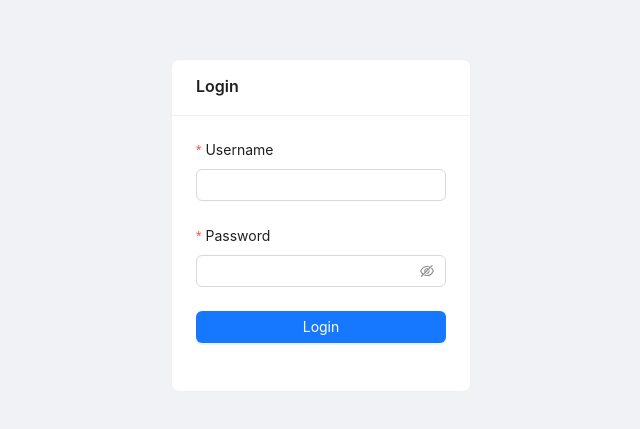
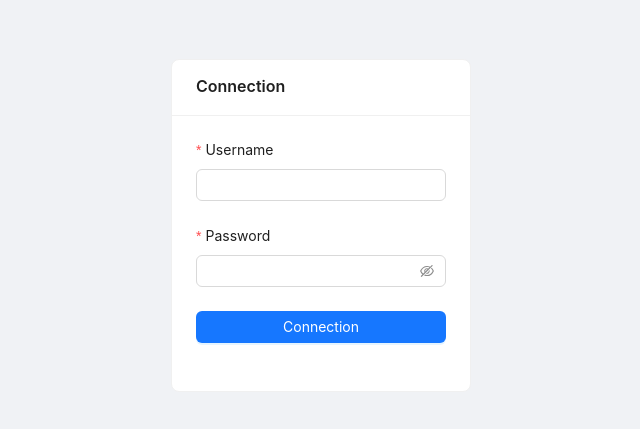
Before and after one commit to Salsassoc/salsassoc3, a React (Create React App) app: page /login in a window 1280 px wide. Shown: the part 175-604 px from the top of the page, without its empty margins (319-959 px from the left). Built offline with nearby package versions, Linux system fonts and the light colour scheme.

Commit message:
Add support for translation

```diff
--- a/src/layout/AppMenu.js
+++ b/src/layout/AppMenu.js
@@ -4,6 +4,8 @@ import {
   DashboardOutlined,
   SettingOutlined,
 } from '@ant-design/icons';
+
+import i18n from '../utils/i18n.js';
 
 export function getAppMenu()
 {
@@ -19,14 +21,14 @@ export function getAppMenu()
     }
 
     appMenu.route.routes.push({
-        name: 'Dashboard',
+        name: i18n.t('menu.dashboard'),
         path: getAdminUrl("/home"),
         icon: <DashboardOutlined />,
     });
 
     //About
     appMenu.route.routes.push({
-        name: 'Settings',
+        name: i18n.t('menu.settings'),
         path: getAdminUrl("/settings"),
         icon: <SettingOutlined />
     });
--- /dev/null
+++ b/src/locales/en.json
@@ -0,0 +1,13 @@
+{
+	"menu": {
+		"dashboard": "Dashboard",
+		"settings": "Settings"
+	},
+	"pages": {
+		"login": {
+			"login": "Connection",
+			"username": "Username",
+			"password": "Password"
+		}
+	}
+}
--- /dev/null
+++ b/src/locales/fr.json
@@ -0,0 +1,13 @@
+{
+	"menu": {
+		"dashboard": "Tableau de bord",
+		"settings": "Paramètres"
+	},
+	"pages": {
+		"login": {
+			"login": "Connexion",
+			"username": "Utilisateur",
+			"password": "Mot de passe"
+		}
+	}
+}
--- a/src/pages/Login.js
+++ b/src/pages/Login.js
@@ -1,5 +1,7 @@
 import React from 'react';
 import { Button, Card, Form, Input } from 'antd';
+
+import i18n from '../utils/i18n.js';
 
 const Login = ({ onLogin }) => {
   const onFinish = (values) => {
@@ -9,7 +11,7 @@ const Login = ({ onLogin }) => {
 
   return (
     <div style={{ display: 'flex', justifyContent: 'center', alignItems: 'center', height: '100vh' }}>
-      <Card title="Login" style={{ width: 300 }}>
+      <Card title={i18n.t("pages.login.login")} style={{ width: 300 }}>
         <Form
           name="login"
           layout="vertical"
@@ -17,14 +19,14 @@ const Login = ({ onLogin }) => {
           onFinish={onFinish}
         >
           <Form.Item
-            label="Username"
+            label={i18n.t("pages.login.username")}
             name="username"
             rules={[{ required: true, message: 'Please input your username!' }]}
           >
             <Input />
           </Form.Item>
           <Form.Item
-            label="Password"
+            label={i18n.t("pages.login.password")}
             name="password"
             rules={[{ required: true, message: 'Please input your password!' }]}
           >
@@ -32,7 +34,7 @@ const Login = ({ onLogin }) => {
           </Form.Item>
           <Form.Item>
             <Button type="primary" htmlType="submit" block>
-              Login
+              {i18n.t("pages.login.login")}
             </Button>
           </Form.Item>
         </Form>
--- /dev/null
+++ b/src/utils/i18n.js
@@ -0,0 +1,64 @@
+import i18n from "i18next";
+import { initReactI18next } from "react-i18next";
+import Backend from "i18next-http-backend"
+import LanguageDetector from "i18next-browser-languagedetector";
+
+import enUS from 'antd/lib/locale/en_US.js';
+import frFR from 'antd/lib/locale/fr_FR.js';
+
+import translationEN from '../locales/en.json';
+import translationFR from '../locales/fr.json';
+
+const resources = {
+  en: {
+    translation: translationEN
+  },
+  fr: {
+    translation: translationFR
+  }
+}
+
+let options = {
+  resources,
+  fallbackLng: "en", // use et if detected lng is not available
+  //saveMissing: true, // send not translated keys to endpoint
+  //debug: true,
+  react: {
+      useSuspense: false
+  },
+  interpolation: {
+    escapeValue: false
+  },
+  /*
+  backend: {
+    loadPath: `/locales/{{lng}}/translation.json`,
+    allowMultiLoading: true
+  },*/
+}
+
+i18n
+.use(Backend)
+.use(LanguageDetector)
+.use(initReactI18next)
+.init(options, () => {
+  let szLang = "";
+  if(i18n){
+    szLang = i18n.language;
+  }
+  console.log('[I18n] Translations initialized: ' + szLang);
+});
+
+export function getAntdLocale()
+{
+  if(i18n.language.startsWith("fr")){
+    return frFR;
+  }
+  return enUS;
+}
+
+export function getCurrentLocaleShort()
+{
+  return i18n.language.substring(0, 2);
+}
+
+export default i18n;
```
Also changed, not shown: package.json (+12 -7 lines), src/App.js (+11 -0 lines).
